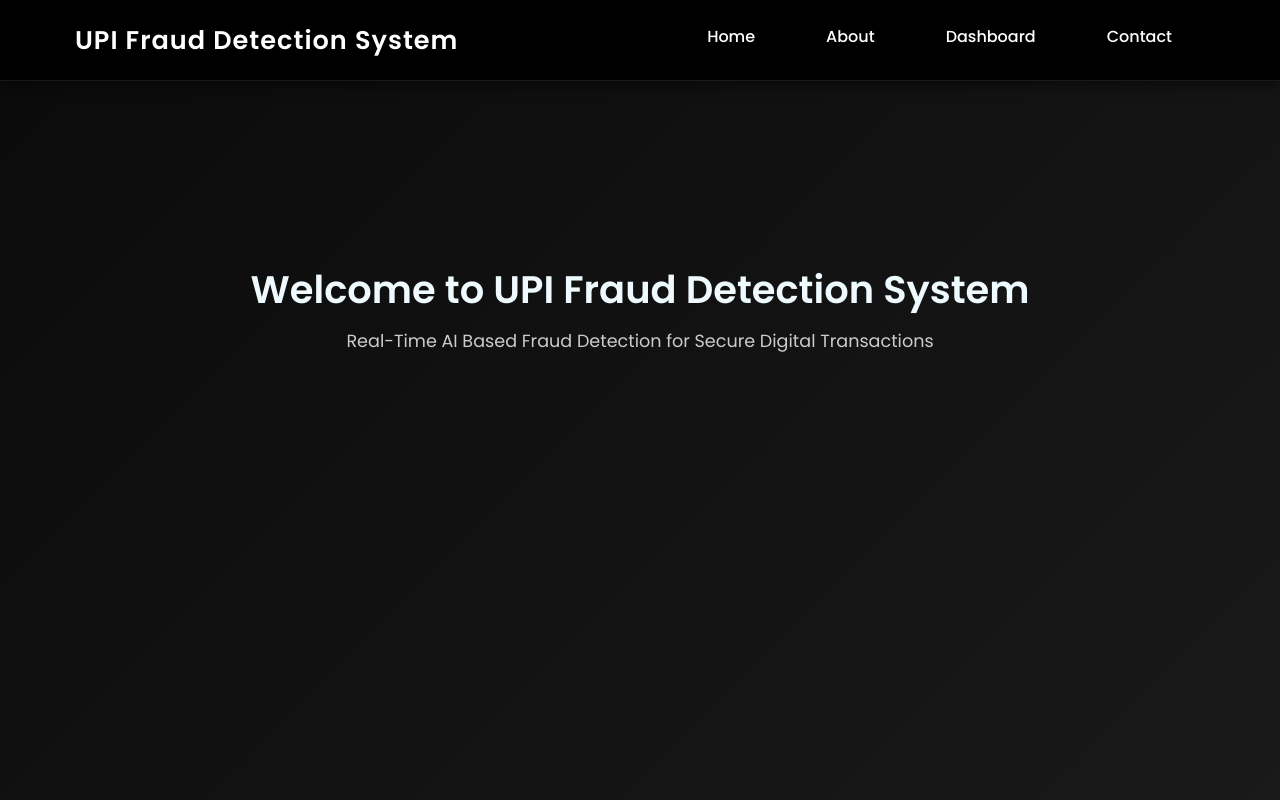
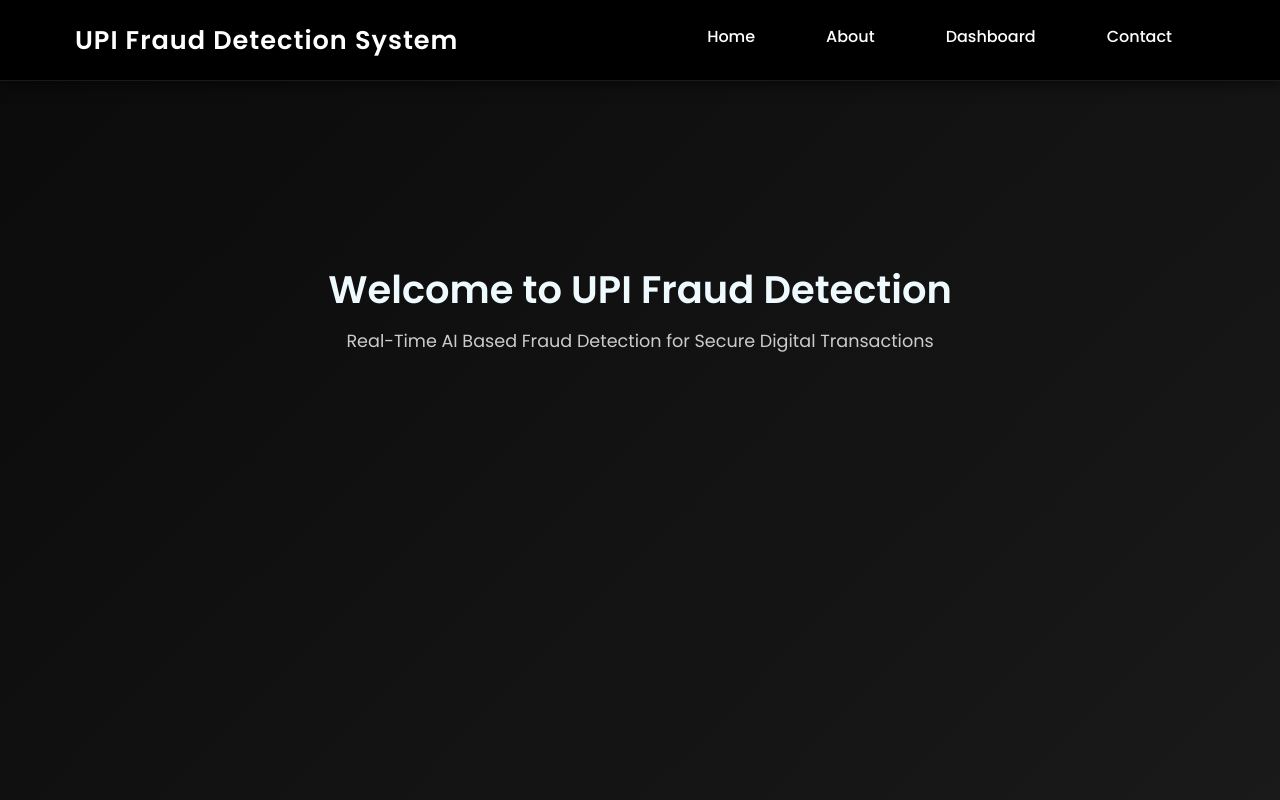
Before and after one commit to Xharshsharma/UPI-Fraud-Detection-System, a plain HTML site: page index.html in a window 1280 px wide. Shown: the top 800 px of the page. Drawn offline with Linux system fonts and the light colour scheme.

Commit message:
i delete one word from heding in index file

```diff
--- a/index.html
+++ b/index.html
@@ -22,7 +22,7 @@
   <!-- ===== MAIN CONTENT ===== -->
   <div class="page-content">
     <section class="hero">
-      <h1>Welcome to UPI Fraud Detection System</h1>
+      <h1>Welcome to UPI Fraud Detection</h1>
       <p>Real-Time AI Based Fraud Detection for Secure Digital Transactions</p>
     </section>
   </div>
```
